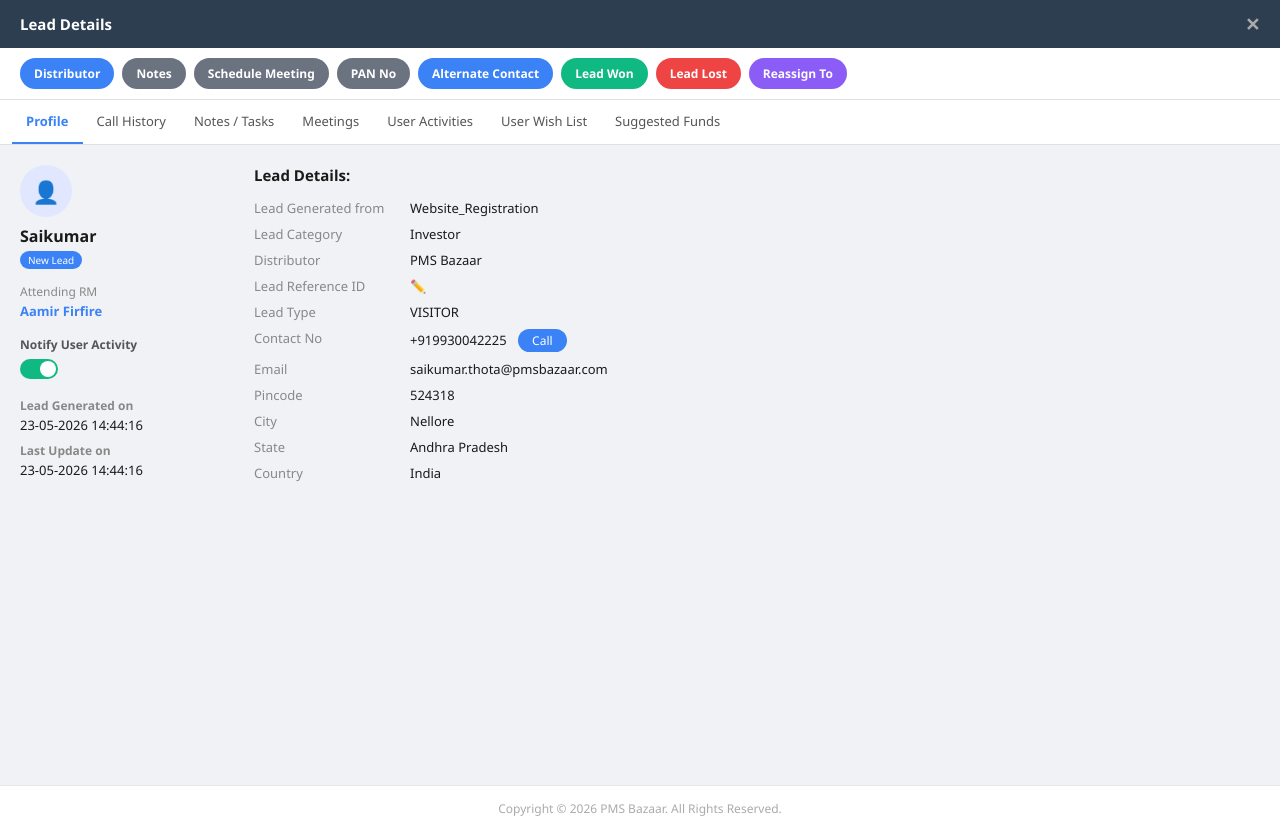
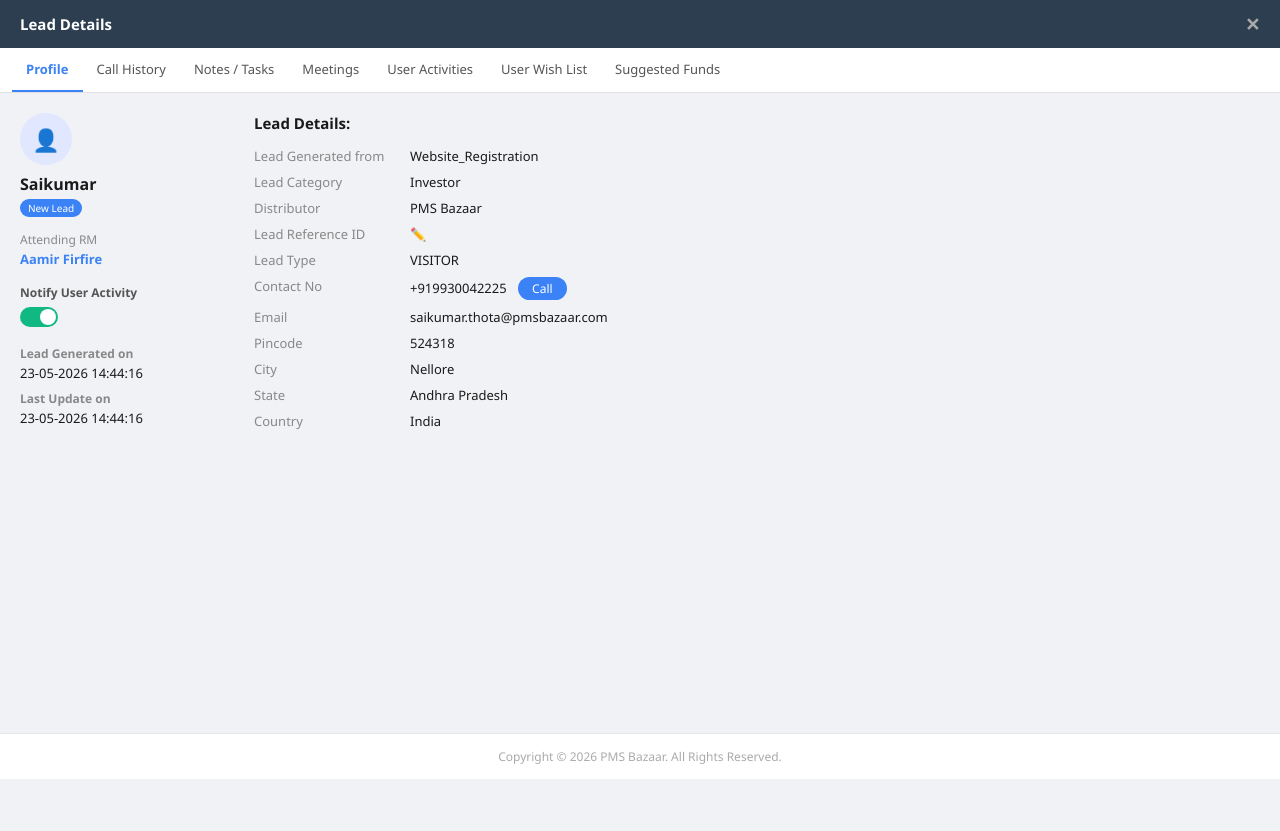
Before and after one commit to saikumar1217114927/Suggested-Funds, a plain HTML site: page index.html in a window 1280 px wide. After the commit the page ends 800 px from the top, so only its background shows below. Drawn offline with Linux system fonts and the light colour scheme.

Commit message:
Update index.html

```diff
--- a/index.html
+++ b/index.html
@@ -12,18 +12,6 @@ body{background:#f0f2f5;min-height:100vh;}
 .topbar{background:#2c3e50;color:#fff;padding:12px 20px;font-size:15px;font-weight:600;display:flex;justify-content:space-between;align-items:center;}
 .topbar .close-x{cursor:pointer;font-size:18px;color:#aaa;}
 .topbar .close-x:hover{color:#fff;}
-
-/* ── ACTION BUTTONS ── */
-.action-bar{background:#fff;padding:10px 20px;border-bottom:1px solid #e0e0e0;display:flex;gap:8px;flex-wrap:wrap;}
-.btn-action{padding:7px 14px;border-radius:20px;border:none;cursor:pointer;font-size:12px;font-weight:600;color:#fff;}
-.btn-distributor{background:#3b82f6;}
-.btn-notes{background:#6b7280;}
-.btn-schedule{background:#6b7280;}
-.btn-pan{background:#6b7280;}
-.btn-altcontact{background:#3b82f6;}
-.btn-won{background:#10b981;}
-.btn-lost{background:#ef4444;}
-.btn-reassign{background:#8b5cf6;}
 
 /* ── TABS ── */
 .tabs{background:#fff;border-bottom:1px solid #e0e0e0;display:flex;gap:0;padding:0 12px;overflow-x:auto;-webkit-overflow-scrolling:touch;scrollbar-width:none;}
@@ -291,18 +279,6 @@ body{background:#f0f2f5;min-height:100vh;}
 <div class="topbar">
   Lead Details
   <span class="close-x">✕</span>
-</div>
-
-<!-- ACTION BUTTONS -->
-<div class="action-bar">
-  <button class="btn-action btn-distributor">Distributor</button>
-  <button class="btn-action btn-notes">Notes</button>
-  <button class="btn-action btn-schedule">Schedule Meeting</button>
-  <button class="btn-action btn-pan">PAN No</button>
-  <button class="btn-action btn-altcontact">Alternate Contact</button>
-  <button class="btn-action btn-won">Lead Won</button>
-  <button class="btn-action btn-lost">Lead Lost</button>
-  <button class="btn-action btn-reassign">Reassign To</button>
 </div>
 
 <!-- TABS -->
```
